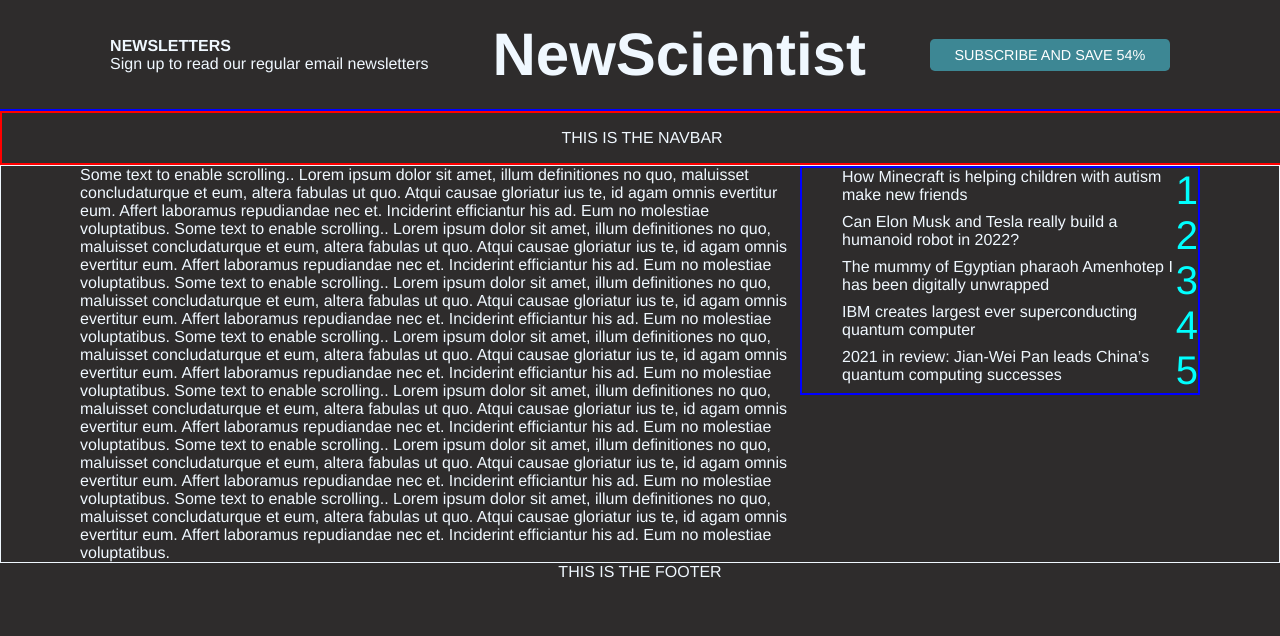
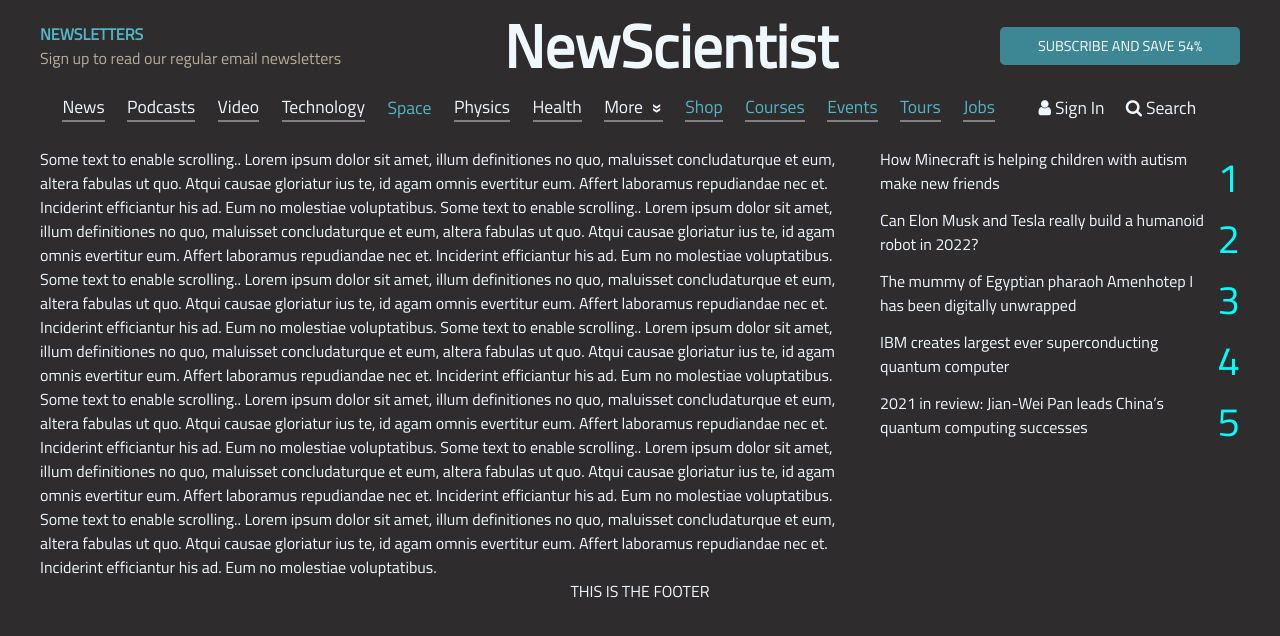
Before and after one commit to geraldywy/odin-proj-newscientist-article-clone, a website: page index.html in a window 1280 px wide. Shown: the top 636 px of the page. Drawn offline with Linux system fonts and the light colour scheme.

Commit message:
finish header and navbar

```diff
--- a/index.html
+++ b/index.html
@@ -5,14 +5,19 @@
     <meta http-equiv="X-UA-Compatible" content="IE=edge">
     <meta name="viewport" content="width=device-width, initial-scale=1.0">
     <link rel="stylesheet" href="styles.css">
+    <link rel="stylesheet" href="https://cdnjs.cloudflare.com/ajax/libs/font-awesome/4.7.0/css/font-awesome.min.css">
+    <link rel="preconnect" href="https://fonts.googleapis.com">
+    <link rel="preconnect" href="https://fonts.gstatic.com" crossorigin>
+    <link href="https://fonts.googleapis.com/css2?family=Roboto&family=Titillium+Web&display=swap" rel="stylesheet">
     <script src="index.js" defer></script>
     <title>Ancient lake in Mars's Gale crater may have actually been a small pond</title>
 </head>
 <body>
+    <div class="container">
         <div class="header">
             <div class="header-left">
-            <h4>NEWSLETTERS</h4>
-            <p>Sign up to read our regular email newsletters</p>
+                <h4 class="highlight">NEWSLETTERS</h4>
+                <p class="dull">Sign up to read our regular email newsletters</p>
             </div>
             <div class="header-center">
                 <h1 class="brandname">
@@ -24,11 +29,35 @@
             </div>
         </div>
         <div class="navbar">
-        THIS IS THE NAVBAR
+            <span class="navbar-item">News</span>
+            <span class="navbar-item">Podcasts</span>
+            <span class="navbar-item">Video</span>
+            <span class="navbar-item">Technology</span>
+            <span class="navbar-item highlight" id="space">Space</span>
+            <span class="navbar-item">Physics</span>
+            <span class="navbar-item">Health</span>
+            <span class="navbar-item" id="more">More</span>
+            <span class="navbar-item highlight">Shop</span>
+            <span class="navbar-item highlight">Courses</span>
+            <span class="navbar-item highlight">Events</span>
+            <span class="navbar-item highlight">Tours</span>
+            <span class="navbar-item highlight">Jobs</span>
+            <div class="navbar-tools">
+                <div class="navbar-tool">
+                    <i class="fa fa-user"></i>
+                    <span>Sign In</span>
+                </div>
+                <div class="navbar-tool">
+                    <i class="fa fa-search"></i>
+                    <span>Search</span>
+                </div>
+
+            </div>
+
         </div>
 
         <div class="content">
-        <div class="inner-content">
+
                 <div class="article">
                     Some text to enable scrolling.. Lorem ipsum dolor sit amet, illum definitiones no quo, maluisset concludaturque et eum, altera fabulas ut quo. Atqui causae gloriatur ius te, id agam omnis evertitur eum. Affert laboramus repudiandae nec et. Inciderint efficiantur his ad. Eum no molestiae voluptatibus.
 
@@ -53,11 +82,13 @@
                         <li class="suggest-article-list-item">2021 in review: Jian-Wei Pan leads China’s quantum computing successes</li>
                     </ol>
                 </div>
-        </div>
+
         </div>
 
         <div class="footer">
             THIS IS THE FOOTER
         </div>
+    </div>
+
 </body>
 </html>
--- a/styles.css
+++ b/styles.css
@@ -8,8 +8,15 @@
 
   display: flex;
   flex-direction: column;
+  align-items: center;
 
-  font-family: Titillium Web, Helvetica, Trebuchet MS, Arial, sans-serif;
+  font-family: "Titillium Web", Helvetica, Trebuchet MS, Arial, sans-serif;
+
+  margin: 0 auto;
+}
+
+.container {
+  max-width: 75rem;
 }
 
 h1,
@@ -23,17 +30,16 @@
 }
 
 .header,
-.navbar,
 .footer {
   display: flex;
-  justify-content: center;
+  justify-content: space-evenly;
   align-items: center;
 }
 
 .header {
-  border-bottom: 2px solid blue;
-  padding: 20px 0;
-  gap: 5%;
+  display: flex;
+  justify-content: center;
+  align-items: center;
 }
 
 .header-left {
@@ -41,6 +47,14 @@
   flex-direction: column;
   justify-content: center;
   align-items: flex-start;
+}
+
+.header-center {
+  flex: 1;
+
+  display: flex;
+  align-items: center;
+  justify-content: center;
 }
 
 .brandname {
@@ -63,21 +77,54 @@
 }
 
 .navbar {
-  height: 50px;
+  display: flex;
+  height: 2rem;
+
+  justify-content: space-evenly;
+  align-items: center;
+
+  font-size: 1.1rem;
+  background-color: #2e2c2c;
+}
+
+#space {
+  border-bottom: 0;
+}
+
+#more::after {
+  content: "»";
+  display: inline-block;
+  font-family: Arial, Helvetica, sans-serif;
+  font-weight: 700;
+  margin-left: 10px;
+  transform: rotate(90deg);
+  vertical-align: middle;
+}
+
+.dull {
+  color: rgb(184, 172, 153);
+}
+
+.highlight {
+  color: rgb(81, 181, 199);
+}
+
+.navbar-item {
+  border-bottom: 2px solid grey;
+}
+
+.navbar-tools {
+  width: 200px;
+
+  display: flex;
+  justify-content: space-evenly;
 }
 
 .content {
   display: flex;
-  border: 1px solid;
-}
-
-.inner-content {
-  display: flex;
   flex-wrap: wrap;
 
-  max-width: 70rem;
-
-  margin: 0 auto;
+  padding-top: 1.5rem;
 }
 
 .article {
@@ -95,7 +142,6 @@
 }
 
 .suggest-article-list {
-  border: 2px solid blue;
 }
 
 /* remove '.' in ol numbering ref: https://stackoverflow.com/questions/11946098/how-to-remove-dot-after-number-in-ordered-list-items-in-ol-li/11946109 */
@@ -124,11 +170,6 @@
   color: inherit;
 }
 
-.navbar {
-  border: 2px solid red;
-  width: 100%;
-}
-
 .pin-top-fixed {
   position: sticky;
   top: 0;
@@ -136,5 +177,5 @@
 
 .pin-suggest-article {
   position: sticky;
-  top: 50px;
+  top: 2rem;
 }
```
Lines whose indentation alone changed are shown as unchanged.
